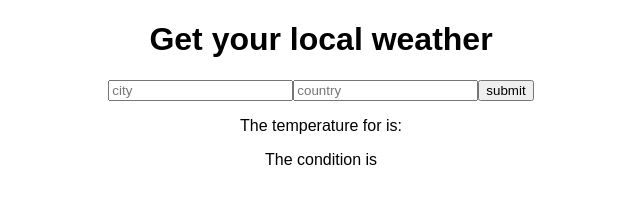
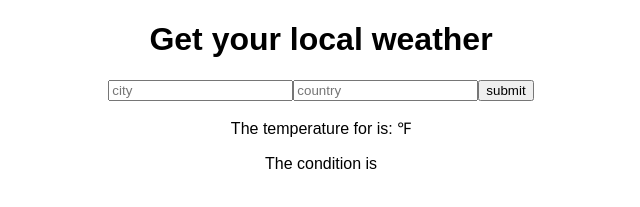
Before and after one commit to tjhooper1/weatherApp, a React (Create React App) app: page / in a window 1280 px wide. Shown: the top 207 px of the page, without its empty margins (319-959 px from the left). Built offline with nearby package versions, Linux system fonts and the light colour scheme.

Commit message:
worked on converting tem

```diff
--- a/src/App.js
+++ b/src/App.js
@@ -24,13 +24,16 @@ class App extends Component {
 
   const apiCall = await fetch(URL);
   const data = await apiCall.json();
+  console.log(data);
 
   let condition = data.weather[0].description;
+  let temperature = Math.floor((data.main.temp * 9/5) - 459.67);
 
   this.setState({
     country: country,
     city: city,
-    condition: condition
+    condition: condition,
+    temperature: temperature
   });
   console.log(this.state);
 
@@ -44,6 +47,7 @@ class App extends Component {
         country={this.state.country}
         city={this.state.city}
         condition={this.state.condition}
+        temperature={this.state.temperature}
         updateWeather={this.updateWeather}
         />
 
--- a/src/components/Weather.js
+++ b/src/components/Weather.js
@@ -10,7 +10,7 @@ function Weather (props) {
           <input type="text" name="country" placeholder="country"/>
           <button>submit</button>
       </form>
-      <p>The temperature for {props.city} is: </p>
+      <p>The temperature for {props.city} is: {props.temperature}℉</p>
       <p>The condition is {props.condition}</p>
       </div>
     );
```
Also changed, not shown: package.json (line endings or trailing spaces).
